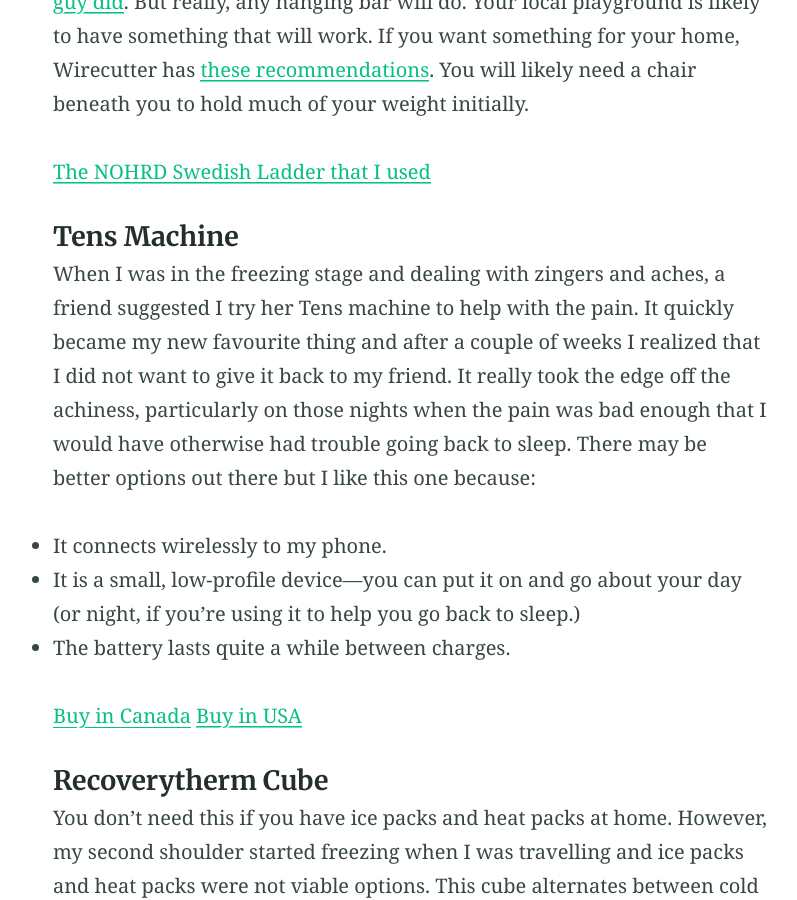
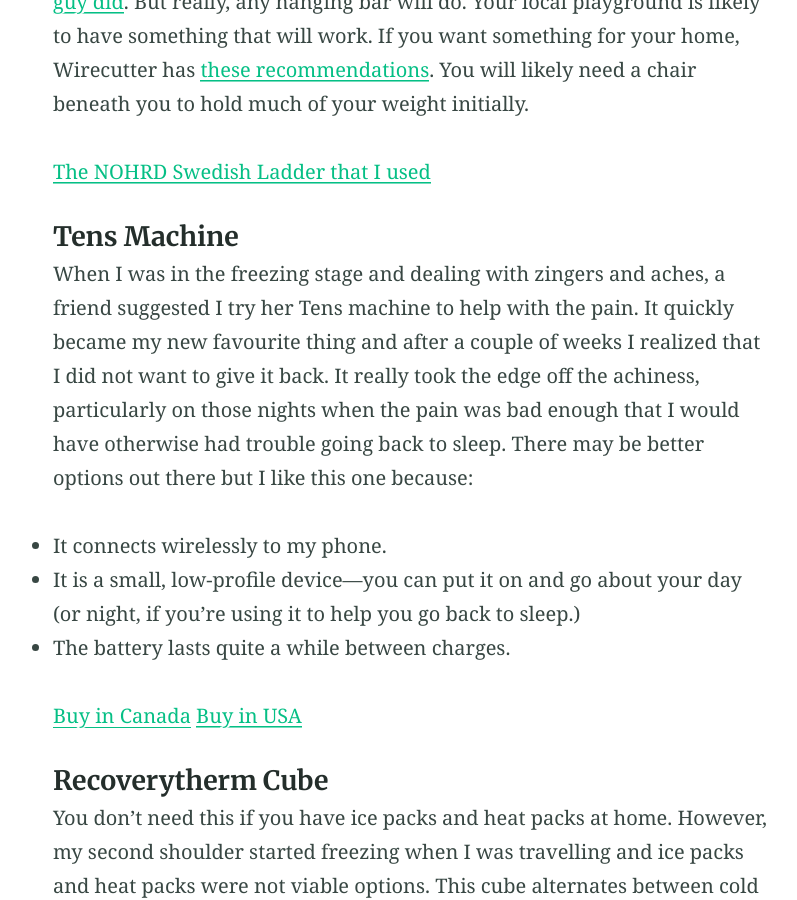
Before and after one commit to suzycc/heal-frozen-shoulder, a Jekyll site: the page built from index.md, in a window 1280 px wide and 900 px high, scrolled down 1617 px. Shown: the whole window, without its empty margins (230-1027 px from the left). Built offline with Jekyll 4.4.1, drawn with Linux system fonts in a browser that asks for light colours; Markdown is read by kramdown in place of the engine named in the settings.

Commit message:
Update index.md

```diff
--- a/index.md
+++ b/index.md
@@ -33,7 +33,7 @@
 [The NOHRD Swedish Ladder that I used](https://www.northernfitness.ca/products/wallbars-14-bars?srsltid=AfmBOopihphTArbFVPg1t_Wv546zJ873tg7TniVcYswf_gjcEnXedV_5){:target="_blank" rel="noopener noreferrer"}
 
 #### Tens Machine
-When I was in the freezing stage and dealing with zingers and aches, a friend suggested I try her Tens machine to help with the pain. It quickly became my new favourite thing and after a couple of weeks I realized that I did not want to give it back to my friend. It really took the edge off the achiness, particularly on those nights when the pain was bad enough that I would have otherwise had trouble going back to sleep. There may be better options out there but I like this one because:
+When I was in the freezing stage and dealing with zingers and aches, a friend suggested I try her Tens machine to help with the pain. It quickly became my new favourite thing and after a couple of weeks I realized that I did not want to give it back. It really took the edge off the achiness, particularly on those nights when the pain was bad enough that I would have otherwise had trouble going back to sleep. There may be better options out there but I like this one because:
 - It connects wirelessly to my phone.
 - It is a small, low-profile device—you can put it on and go about your day (or night, if you're using it to help you go back to sleep.)
 - The battery lasts quite a while between charges.
```
